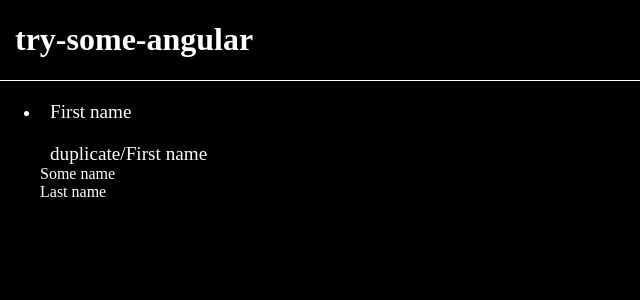
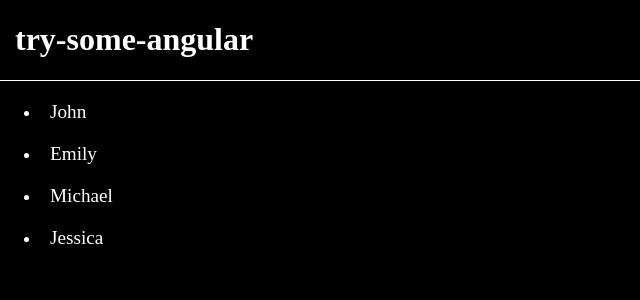
Before and after one commit to Kropanov/try-some-angular, an Angular app: page / in a window 1280 px wide. Shown: the top 300 px of the page, without its empty margins (0-640 px from the left). Built offline with nearby package versions, Linux system fonts and the light colour scheme.

Commit message:
feat: add data, input and output

```diff
--- a/src/app/app.component.html
+++ b/src/app/app.component.html
@@ -3,7 +3,16 @@
 <main>
     <ul>
         <li>
-            <app-user [firstName]="'Some name'" [lastName]="'Last name'" />
+            <app-user (select)="onSelectUser($event())" [name]="users[0].name" [id]="users[0].id" />
+        </li>
+        <li>
+            <app-user (select)="onSelectUser($event())" [name]="users[1].name" [id]="users[1].id" />
+        </li>
+        <li>
+            <app-user (select)="onSelectUser($event())" [name]="users[2].name" [id]="users[2].id" />
+        </li>
+        <li>
+            <app-user (select)="onSelectUser($event())" [name]="users[3].name" [id]="users[3].id" />
         </li>
     </ul>
 </main>
--- a/src/app/app.component.ts
+++ b/src/app/app.component.ts
@@ -3,6 +3,7 @@ import { CommonModule } from '@angular/common';
 import { RouterOutlet } from '@angular/router';
 import { HeaderComponent } from './header/header.component';
 import { UserComponent } from './user/user.component';
+import { USERS } from './data/users';
 
 @Component({
     selector: 'app-root',
@@ -12,5 +13,9 @@ import { UserComponent } from './user/user.component';
     styleUrl: './app.component.scss',
 })
 export class AppComponent {
-    title = 'try-some-angular';
+    users = USERS;
+
+    onSelectUser(id: number) {
+        console.log(id);
+    }
 }
--- /dev/null
+++ b/src/app/data/users.ts
@@ -0,0 +1,6 @@
+export const USERS = [
+    { id: 1, name: 'John' },
+    { id: 2, name: 'Emily' },
+    { id: 3, name: 'Michael' },
+    { id: 4, name: 'Jessica' },
+];
--- a/src/app/user/user.component.html
+++ b/src/app/user/user.component.html
@@ -1,6 +1,3 @@
 <p (click)="onSelectUser()">
-    {{ selectedUser().name }}
+    {{ name() }}
 </p>
-<p>{{ duplicateValue() }}</p>
-<div>{{ firstName }}</div>
-<div>{{ lastName() }}</div>
--- a/src/app/user/user.component.ts
+++ b/src/app/user/user.component.ts
@@ -1,4 +1,4 @@
-import { Component, computed, input, Input, Signal, signal } from '@angular/core';
+import { Component, computed, input, Input, InputSignal, output, Signal, signal } from '@angular/core';
 
 @Component({
     selector: 'app-user',
@@ -8,17 +8,11 @@ import { Component, computed, input, Input, Signal, signal } from '@angular/core
     styleUrl: './user.component.scss',
 })
 export class UserComponent {
-    @Input({ required: true }) firstName!: string;
-    lastName = input.required<string>();
-
-    selectedUser = signal({
-        id: 0,
-        name: 'First name',
-    });
-
-    duplicateValue: Signal<String> = computed(() => 'duplicate/' + this.selectedUser().name);
+    id = input.required<number>();
+    name = input.required<string>();
+    select = output<InputSignal<number>>();
 
     onSelectUser() {
-        this.selectedUser.set({ id: 0, name: 'Some text1' });
+        this.select.emit(this.id);
     }
 }
```
